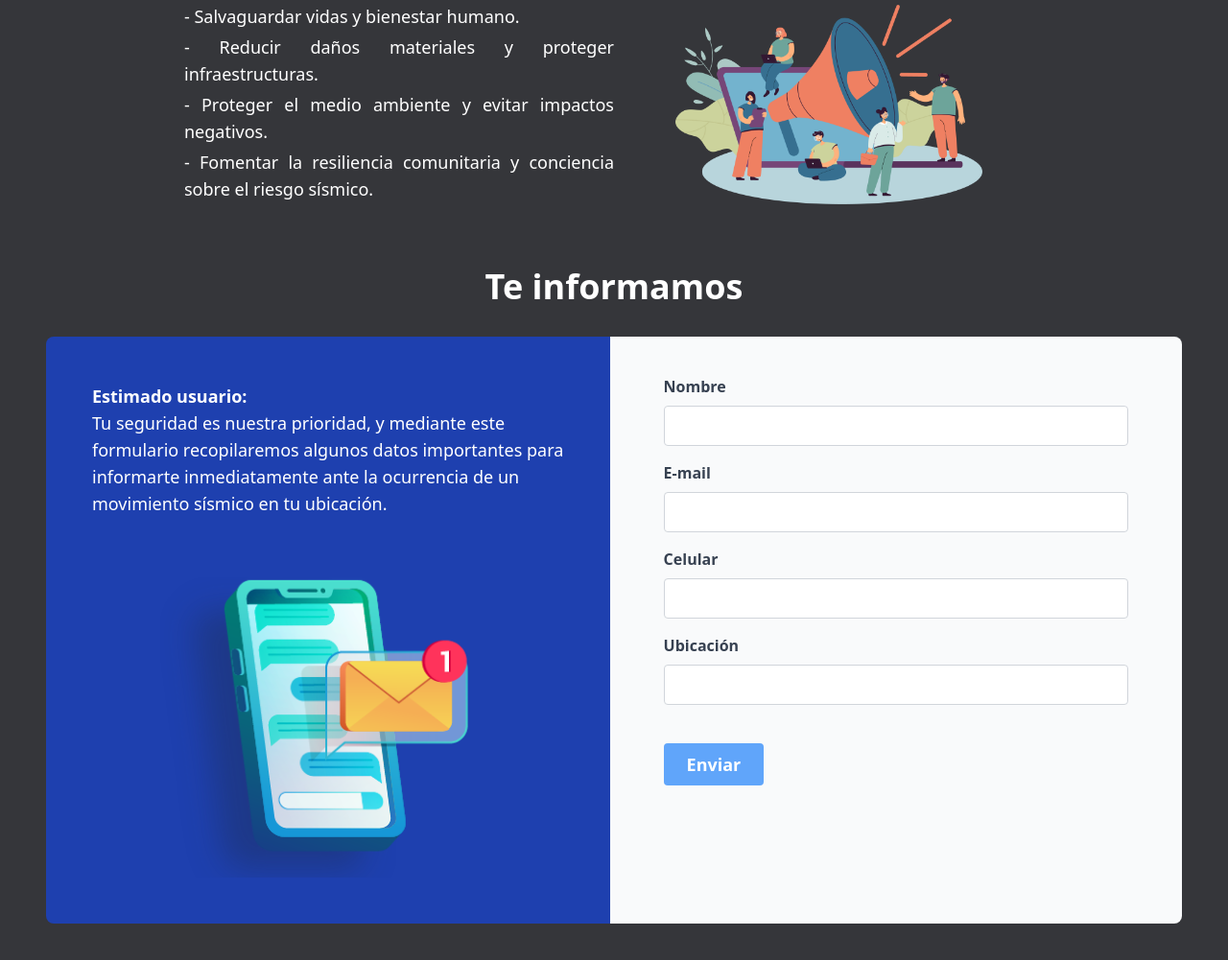
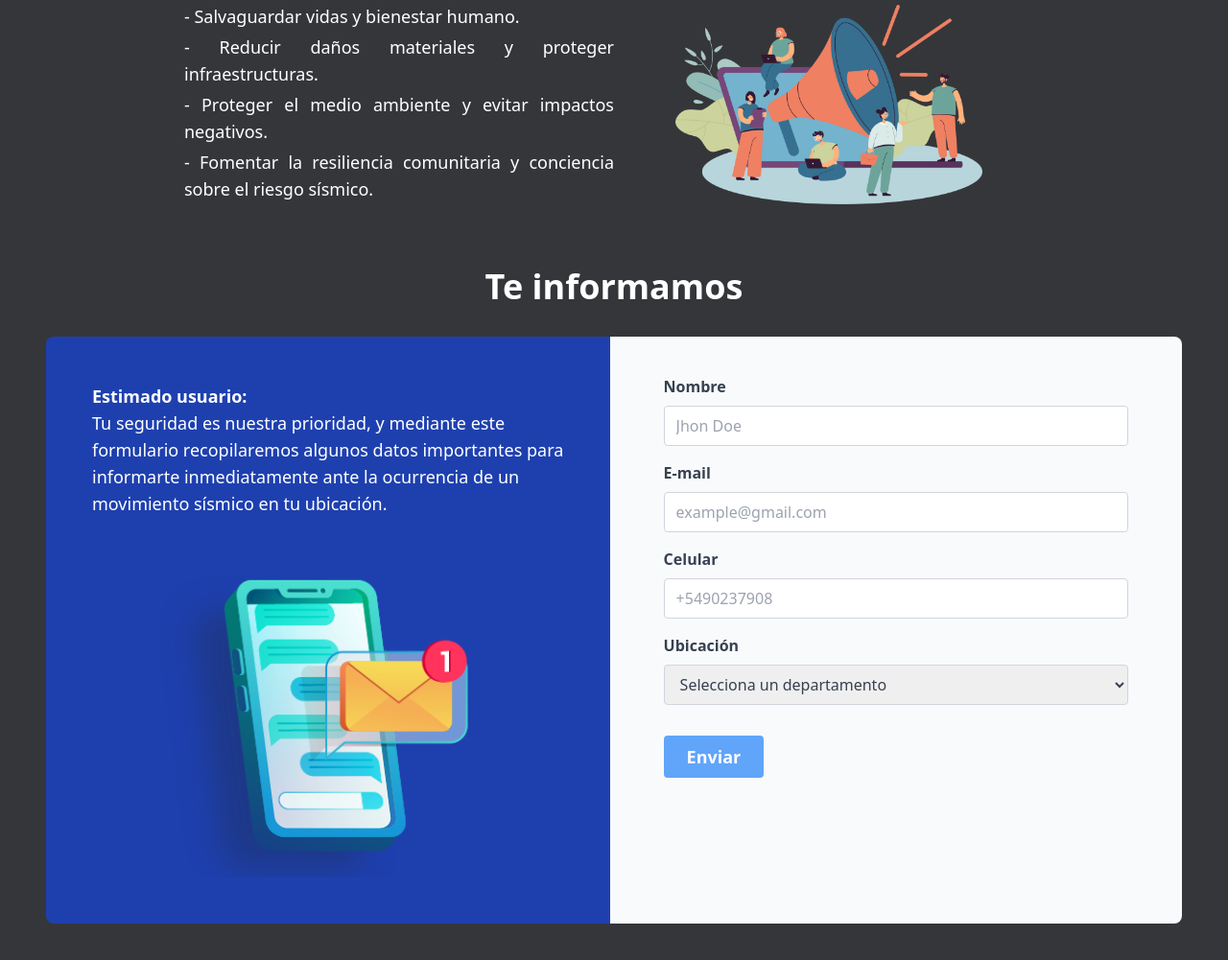
Before and after one commit to HugoGT/Web-app, a website: page src/index.html in a window 1280 px wide. Shown: the part 1282-2283 px from the top of the page at 96% size. Drawn offline with Linux system fonts and the light colour scheme.

Commit message:
Fixed form

```diff
--- a/src/index.html
+++ b/src/index.html
@@ -67,8 +67,8 @@
         </div>
       </div>
     </section>
-    <section id="form" class="py-8">
-      <div class="container pt-4 pb-12 mx-auto px-6 md:px-12">
+    <section class="py-8">
+      <div class="container py-4 mx-auto px-6 md:px-12">
         <h2 class="text-center text-2xl md:text-4xl font-bold mb-8">
           Te informamos
         </h2>
@@ -85,10 +85,14 @@
             </p>
             <img src="./img/mensaje.png" alt="mensaje" class="" />
           </div>
-          <form class="py-10 px-14 w-full lg:max-w-1/2 bg-gray-50">
+          <form
+            class="py-10 px-14 w-full lg:max-w-1/2 bg-gray-50 text-gray-700"
+            id="form"
+            onsubmit="enviarForm"
+          >
             <div class="mb-4">
               <label
-                class="block text-gray-700 text-sm md:text-base font-bold mb-2"
+                class="block text-sm md:text-base font-bold mb-2"
                 for="name"
               >
                 Nombre
@@ -98,12 +102,13 @@
                 type="text"
                 id="name"
                 name="name"
+                placeholder="Jhon Doe"
                 required
               />
             </div>
             <div class="mb-4">
               <label
-                class="block text-gray-700 text-sm md:text-base font-bold mb-2"
+                class="block text-sm md:text-base font-bold mb-2"
                 for="email"
               >
                 E-mail
@@ -113,48 +118,82 @@
                 type="email"
                 id="email"
                 name="email"
+                placeholder="example@gmail.com"
+              />
+            </div>
+            <div class="mb-4">
+              <label
+                class="block text-sm md:text-base font-bold mb-2"
+                for="celular"
+              >
+                Celular
+              </label>
+              <input
+                class="w-full px-3 py-2 border border-gray-300 rounded focus:outline-none focus:border-blue-500"
+                type="celular"
+                id="celular"
+                name="celular"
+                placeholder="+5490237908"
                 required
               />
             </div>
             <div class="mb-4">
               <label
-                class="block text-gray-700 text-sm md:text-base font-bold mb-2"
-                for="email"
-              >
-                Celular
-              </label>
-              <input
-                class="w-full px-3 py-2 border border-gray-300 rounded focus:outline-none focus:border-blue-500"
-                type="email"
-                id="email"
-                name="email"
-                required
-              />
-            </div>
-            <div class="mb-4">
-              <label
-                class="block text-gray-700 text-sm md:text-base font-bold mb-2"
-                for="email"
+                class="block text-sm md:text-base font-bold mb-2"
+                for="ubicacion"
               >
                 Ubicación
               </label>
-              <input
+              <select
                 class="w-full px-3 py-2 border border-gray-300 rounded focus:outline-none focus:border-blue-500"
-                type="email"
-                id="email"
-                name="email"
+                id="ubicacion"
+                name="ubicacion"
                 required
-              />
+              >
+                <option value="" disabled selected>
+                  Selecciona un departamento
+                </option>
+                <option value="Amazonas">Amazonas</option>
+                <option value="Áncash">Áncash</option>
+                <option value="Apurímac">Apurímac</option>
+                <option value="Arequipa">Arequipa</option>
+                <option value="Ayacucho">Ayacucho</option>
+                <option value="Cajamarca">Cajamarca</option>
+                <option value="Callao">Callao</option>
+                <option value="Cusco">Cusco</option>
+                <option value="Huancavelica">Huancavelica</option>
+                <option value="Huánuco">Huánuco</option>
+                <option value="Ica">Ica</option>
+                <option value="Junín">Junín</option>
+                <option value="La Libertad">La Libertad</option>
+                <option value="Lambayeque">Lambayeque</option>
+                <option value="Lima">Lima</option>
+                <option value="Loreto">Loreto</option>
+                <option value="Madre de Dios">Madre de Dios</option>
+                <option value="Moquegua">Moquegua</option>
+                <option value="Pasco">Pasco</option>
+                <option value="Piura">Piura</option>
+                <option value="Puno">Puno</option>
+                <option value="San Martín">San Martín</option>
+                <option value="Tacna">Tacna</option>
+                <option value="Tumbes">Tumbes</option>
+                <option value="Ucayali">Ucayali</option>
+              </select>
             </div>
             <button
-              class="bg-blue-400 hover:bg-blue-600 text-white font-bold md:text-lg py-2 px-6 rounded mt-2 md:mt-6"
+              class="bg-blue-400 hover:bg-blue-600 text-white font-bold md:text-lg py-2 px-6 rounded my-4"
               type="submit"
             >
               Enviar
             </button>
+            <div
+              id="feedback"
+              class="w-full hidden py-2 px-6 my-8 text-white rounded border border-green-600 bg-green-500"
+            ></div>
           </form>
         </div>
       </div>
     </section>
+    <script src="index.js"></script>
   </body>
 </html>
--- /dev/null
+++ b/src/index.js
@@ -0,0 +1,47 @@
+function enviarForm(event) {
+  event.preventDefault(); // Evita que el formulario se envíe de manera tradicional
+
+  // Obtener los valores del formulario
+  const body = JSON.stringify({
+    nombre: event.target.name.value,
+    email: event.target.email.value,
+    celular: event.target.celular.value,
+    ubicacion: event.target.ubicacion.value,
+  });
+  // Realizar la solicitud a la API utilizando fetch
+  fetch("http://localhost:8000/guardar_usuario", {
+    body,
+    method: "post",
+    headers: {
+      "Content-Type": "application/json",
+    },
+  })
+    .then((response) => response.json())
+    .then((data) => {
+      // Aquí puedes manejar la respuesta de la API
+      console.log(data);
+
+      // Obtener el mensaje de éxito de la respuesta de la API
+      const mensajeExito = data.message;
+
+      // Mostrar el mensaje de éxito al usuario (por ejemplo, en un elemento HTML)
+      const feedbackElement = document.getElementById("feedback");
+      feedbackElement.innerText = mensajeExito;
+
+      // Mostrar el div de feedback y vaciar su contenido
+      feedbackElement.style.display = "block";
+      feedbackElement.innerText = "";
+
+      // Agregar el nuevo mensaje de éxito al div de feedback
+      const mensajeElement = document.createElement("p");
+      mensajeElement.innerText = mensajeExito;
+      feedbackElement.appendChild(mensajeElement);
+    })
+    .catch((error) => {
+      // Manejo de errores si ocurre algún problema en la solicitud
+      console.error("Error:", error);
+    });
+}
+
+const form = document.getElementById("form");
+form.addEventListener("submit", enviarForm);
```
Also changed, not shown: src/output.css.
